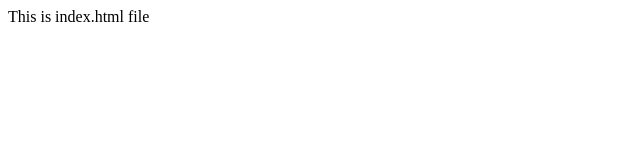
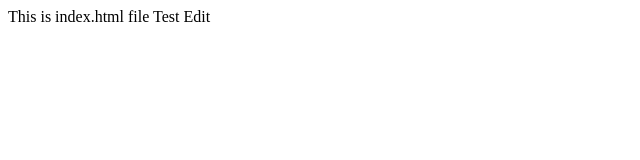
Before and after one commit to sharanunaregal/newGitTest, a plain HTML site: page index.html in a window 1280 px wide. Shown: the full height of the page, 0-640 px from the left. Drawn offline with Linux system fonts and the light colour scheme.

Commit message:
Edit from TEST user

```diff
--- a/index.html
+++ b/index.html
@@ -1,5 +1,6 @@
 <html>
  <body>
     <head>This is index.html file </head>
+    <h>Test Edit </h>
  </body>
 </html>
```
